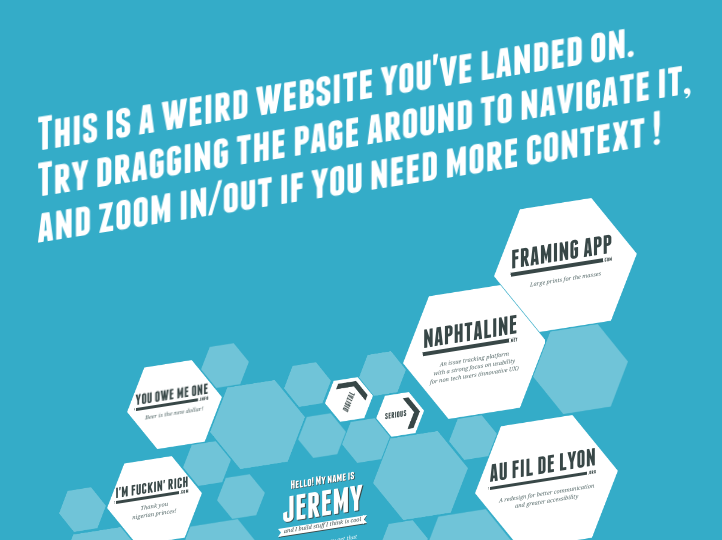
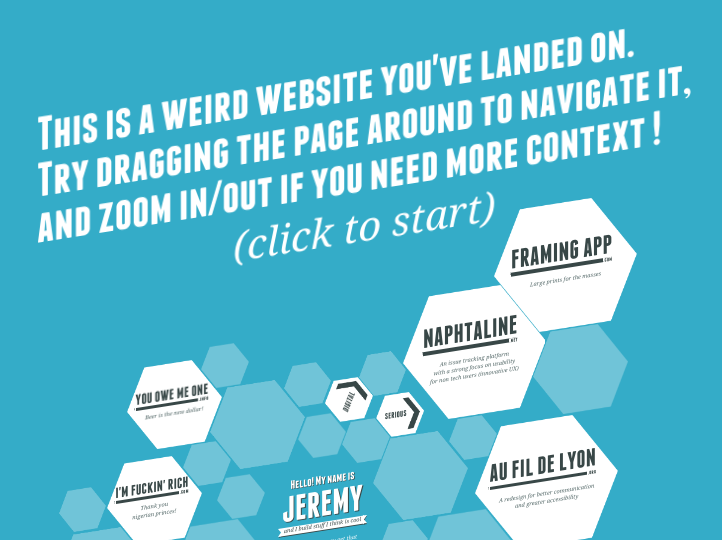
Before and after one commit to jmorel/hexagonal, a plain HTML site: page index.html in a window 1280 px wide. Shown: the top 540 px of the page, without its empty margins (203-925 px from the left). Drawn offline with Linux system fonts and the light colour scheme.

Commit message:
Wordsmith header

```diff
--- a/index.html
+++ b/index.html
@@ -29,6 +29,7 @@
         <p>This is a weird website you've landed on.</p>
         <p>Try dragging the page around to navigate it,<br>
         and zoom in/out if you need more context !</p>
+        <p style="font-family: Georgia; font-style: italic; font-size: 100pt; text-align: center;">(click to start)</p>
     </header>
 
     <!-- Presentation element -->
```
